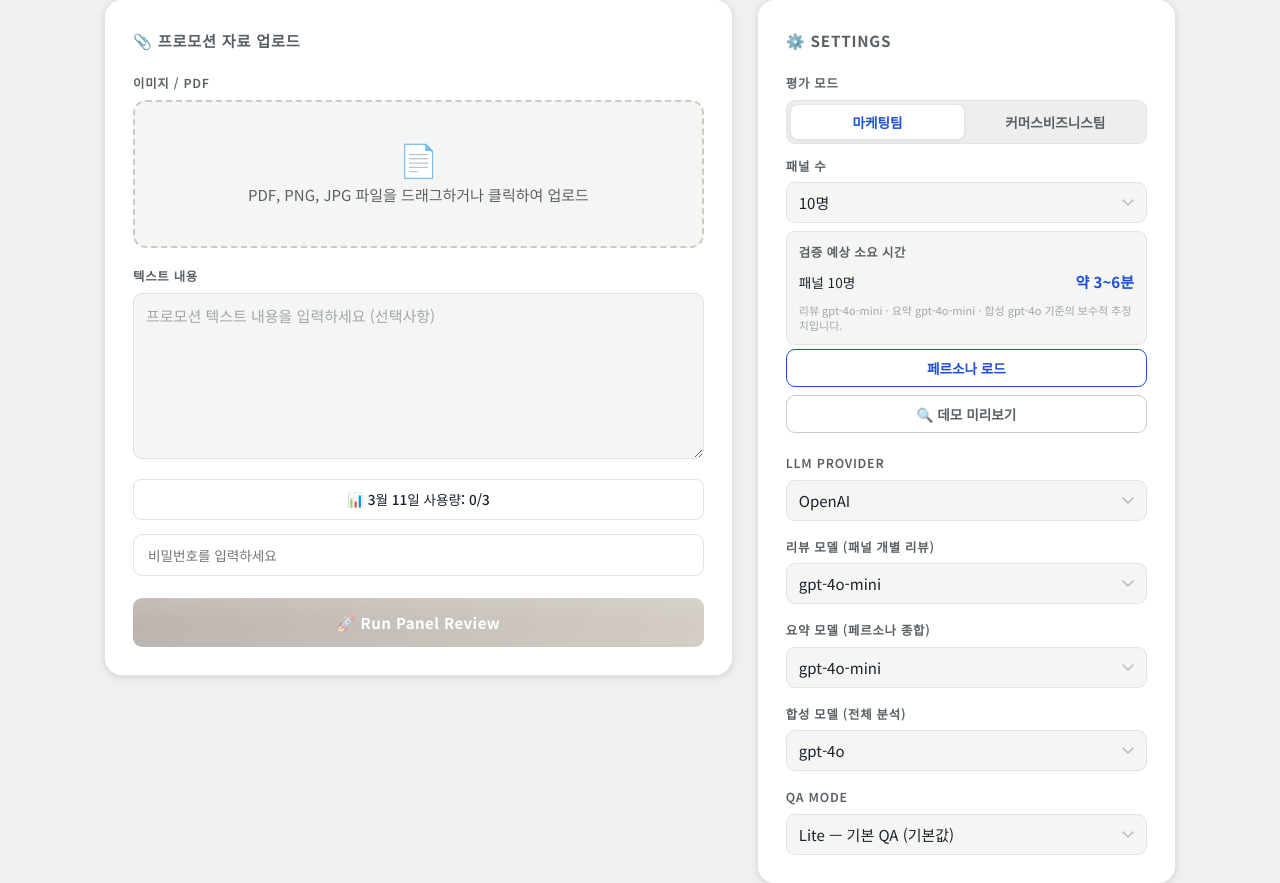
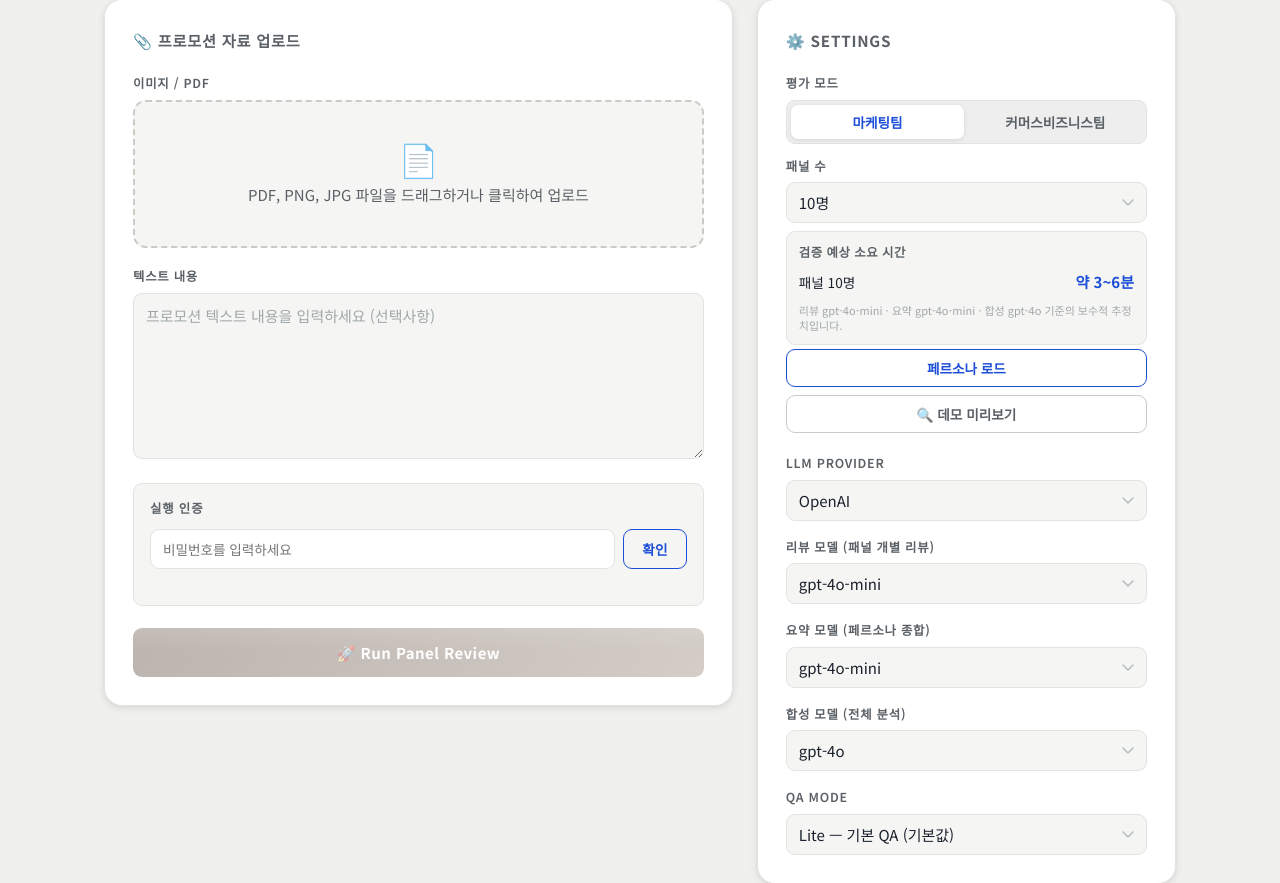
Before and after one commit to wonuseo/synthetic-panels, a FastAPI app: page / in a window 1280 px wide. Shown: the part 693-1576 px from the top of the page. Run offline with FastAPI, Linux system fonts and the light colour scheme.

Commit message:
feat: 비밀번호 인증 UX 개선 — 매 Run 마다 확인 절차
- 사용량(usage-badge) 관련 코드 전면 제거 (badge, /api/review-limit, refreshUsageBadge)
- /api/verify-password 엔드포인트 추가: REVIEW_PASSWORD 설정 시 매 요청마다 검증
- auth-section UI 추가: 실행 인증 레이블 + 비밀번호 입력 + 확인 버튼 인라인 배치
- 인증 흐름: 입력 → 확인 버튼 → 성공 시 Run 버튼 활성화 / 실패 시 에러 메시지
- 입력값 변경 시 인증 상태 초기화, Run 완료 후 재인증 필요
- 디자인: surface-2 배경, gold accent 포커스/호버, label/error 상태 색상 분리
- Enter 키로 확인 버튼 트리거 지원

https://claude.ai/code/session_01FS3YfAArdvZwcAWjDxMMGQ

```diff
--- a/app/api/personas.py
+++ b/app/api/personas.py
@@ -4,10 +4,11 @@ from typing import Optional
 from fastapi import APIRouter
 from fastapi.responses import JSONResponse
 
-from app.core import DAILY_REVIEW_LIMIT, REVIEW_PASSWORD, SHEETS_URL
+from fastapi import Form
+
+from app.core import REVIEW_PASSWORD, SHEETS_URL
 from app.core.funnel import get_funnel_groups
 from app.core.survey import load_survey_template
-from app.services.usage import get_today_count
 from app.sheets.client import open_spreadsheet_by_url
 from app.sheets.personas import sample_panels_for_size
 
@@ -43,11 +44,12 @@ async def api_survey_template(team: str = "marketing"):
         return JSONResponse(status_code=400, content={"ok": False, "error": str(e)})
 
 
-@router.get("/api/review-limit")
-async def api_review_limit():
-    count = get_today_count()
-    needs_password = bool(REVIEW_PASSWORD and count >= DAILY_REVIEW_LIMIT)
-    return {"ok": True, "today_count": count, "limit": DAILY_REVIEW_LIMIT, "needs_password": needs_password}
+@router.post("/api/verify-password")
+async def api_verify_password(password: Optional[str] = Form(None)):
+    if REVIEW_PASSWORD:
+        if not password or password != REVIEW_PASSWORD:
+            return JSONResponse(status_code=403, content={"ok": False, "error": "비밀번호가 올바르지 않습니다."})
+    return {"ok": True}
 
 
 @router.post("/api/personas")
--- a/static/css/controls.css
+++ b/static/css/controls.css
@@ -43,14 +43,34 @@
   box-shadow: none;
 }
 
-/* ── Run password field ── */
-.run-password-wrap {
-  margin-top: 14px;
+/* ── Auth section ── */
+.auth-section {
+  margin-top: 18px;
+  padding: 14px 16px 12px;
+  background: var(--surface-2);
+  border: 1px solid var(--border);
+  border-radius: var(--radius-sm);
 }
-.run-password-wrap input[type="password"] {
-  width: 100%;
-  box-sizing: border-box;
-  padding: 10px 14px;
+
+.auth-section-label {
+  font-size: var(--fs-label);
+  font-weight: 700;
+  color: var(--text-muted);
+  letter-spacing: 0.07em;
+  text-transform: uppercase;
+  margin-bottom: 10px;
+}
+
+.auth-input-row {
+  display: flex;
+  gap: 8px;
+  align-items: center;
+}
+
+.auth-input-row input[type="password"] {
+  flex: 1;
+  min-width: 0;
+  padding: 9px 12px;
   border: 1.5px solid var(--border);
   border-radius: var(--radius-sm);
   background: var(--surface);
@@ -59,10 +79,54 @@
   font-family: var(--font-body);
   transition: border-color 0.18s ease, box-shadow 0.18s ease;
 }
-.run-password-wrap input[type="password"]:focus {
+
+.auth-input-row input[type="password"]:focus {
   outline: none;
   border-color: var(--accent);
-  box-shadow: 0 0 0 3px rgba(135,118,105,.15);
+  box-shadow: 0 0 0 3px var(--accent-glow);
+}
+
+.btn-verify {
+  flex-shrink: 0;
+  padding: 9px 18px;
+  font-size: var(--fs-sm);
+  font-weight: 600;
+  border: 1.5px solid var(--accent);
+  border-radius: var(--radius-sm);
+  cursor: pointer;
+  background: transparent;
+  color: var(--accent);
+  font-family: var(--font-body);
+  letter-spacing: 0.02em;
+  transition: background 0.15s ease, color 0.15s ease, opacity 0.15s ease;
+  white-space: nowrap;
+}
+
+.btn-verify:hover:not(:disabled) {
+  background: var(--accent);
+  color: #fff;
+}
+
+.btn-verify:disabled {
+  opacity: 0.45;
+  cursor: not-allowed;
+}
+
+.auth-status {
+  margin-top: 8px;
+  font-size: var(--fs-sm);
+  color: var(--text-faint);
+  min-height: 16px;
+  line-height: 1.4;
+}
+
+.auth-status.ok {
+  color: var(--accent);
+  font-weight: 600;
+}
+
+.auth-status.error {
+  color: var(--danger);
 }
 
 .usage-badge {
--- a/static/index.html
+++ b/static/index.html
@@ -95,9 +95,13 @@
           <div class="progress-time" id="progress-time"></div>
         </div>
 
-        <div id="usage-badge" class="usage-badge hidden"></div>
-        <div class="run-password-wrap">
-          <input type="password" id="run-password" placeholder="비밀번호를 입력하세요" autocomplete="current-password" />
+        <div class="auth-section">
+          <div class="auth-section-label">실행 인증</div>
+          <div class="auth-input-row">
+            <input type="password" id="run-password" placeholder="비밀번호를 입력하세요" autocomplete="current-password" />
+            <button class="btn-verify" id="btn-verify-password" type="button">확인</button>
+          </div>
+          <div class="auth-status" id="auth-status"></div>
         </div>
         <button class="btn-primary" id="btn-run" disabled>🚀 Run Panel Review</button>
       </div>
--- a/static/js/api.js
+++ b/static/js/api.js
@@ -44,8 +44,10 @@ export async function loadPersonas(panelSize = 10, samplingSeed = null, team = '
   }
 }
 
-export async function checkReviewLimit() {
-  const res = await fetch('/api/review-limit');
+export async function verifyPassword(password) {
+  const fd = new FormData();
+  fd.append('password', password || '');
+  const res = await fetch('/api/verify-password', { method: 'POST', body: fd });
   return await res.json();
 }
 
--- a/static/js/main.js
+++ b/static/js/main.js
@@ -306,9 +306,8 @@ $.provider.addEventListener('change', () => {
 /* ── Initialize ── */
 initTabController();
 initPersonaLoader();
-initReviewRunner(showResults, refreshUsageBadge);
+initReviewRunner(showResults);
 initModelSelectors();
 renderPanelSizeEstimateGuide();
 loadFunnelConfig(state.team);
 ensureSurveyTemplate();
-refreshUsageBadge();
--- a/static/js/review-runner.js
+++ b/static/js/review-runner.js
@@ -1,6 +1,6 @@
-import { $ } from './ui.js';
+import { $, updateRunBtn } from './ui.js';
 import { state } from './state.js';
-import { checkReviewLimit, runReview } from './api.js';
+import { verifyPassword, runReview } from './api.js';
 import { esc } from './render/helpers.js';
 
 export function fmtTime(sec) {
@@ -71,10 +71,61 @@ export function renderPanelSizeEstimateGuide() {
   `;
 }
 
-export function initReviewRunner(showResults, refreshUsageBadge) {
+function setAuthStatus(type, text) {
+  if (!$.authStatus) return;
+  $.authStatus.className = 'auth-status' + (type ? ' ' + type : '');
+  $.authStatus.textContent = text;
+}
+
+function resetAuth() {
+  state.passwordVerified = false;
+  setAuthStatus('', '');
+  if ($.btnVerify) $.btnVerify.disabled = false;
+  updateRunBtn();
+}
+
+export function initReviewRunner(showResults) {
+  // Verify button
+  if ($.btnVerify && $.runPassword) {
+    $.runPassword.addEventListener('input', resetAuth);
+
+    $.btnVerify.addEventListener('click', async () => {
+      const pw = $.runPassword.value.trim();
+      if (!pw) {
+        setAuthStatus('error', '비밀번호를 입력해주세요.');
+        return;
+      }
+      $.btnVerify.disabled = true;
+      setAuthStatus('', '확인 중...');
+      try {
+        const result = await verifyPassword(pw);
+        if (result.ok) {
+          state.passwordVerified = true;
+          setAuthStatus('ok', '인증되었습니다.');
+          updateRunBtn();
+        } else {
+          state.passwordVerified = false;
+          setAuthStatus('error', result.error || '비밀번호가 올바르지 않습니다.');
+          $.btnVerify.disabled = false;
+          updateRunBtn();
+        }
+      } catch {
+        state.passwordVerified = false;
+        setAuthStatus('error', '확인 중 오류가 발생했습니다.');
+        $.btnVerify.disabled = false;
+        updateRunBtn();
+      }
+    });
+
+    $.runPassword.addEventListener('keydown', (e) => {
+      if (e.key === 'Enter') $.btnVerify.click();
+    });
+  }
+
+  // Run button
   $.btnRun.addEventListener('click', async () => {
     const textVal = $.textContent.value.trim();
-    if ((!state.selectedFile && !textVal) || !state.personasLoaded) return;
+    if ((!state.selectedFile && !textVal) || !state.personasLoaded || !state.passwordVerified) return;
 
     const password = $.runPassword ? $.runPassword.value.trim() : null;
 
@@ -132,15 +183,11 @@ export function initReviewRunner(showResults, refreshUsageBadge) {
       );
       if (donePayload) showResults(donePayload);
     } catch (e) {
-      if (e.needsPassword) {
-        alert(e.message);
-      } else {
-        alert('리뷰 실행 중 오류: ' + e.message);
-      }
+      alert('리뷰 실행 중 오류: ' + (e.message || e));
     }
 
     $.progress.classList.add('hidden');
-    $.btnRun.disabled = false;
-    refreshUsageBadge();
+    // Reset auth after run so next run requires re-verification
+    resetAuth();
   });
 }
--- a/static/js/state.js
+++ b/static/js/state.js
@@ -11,6 +11,7 @@ export const state = {
   surveyTemplate: [],
   funnelQuantGroupAverages: {},
   team: 'marketing',
+  passwordVerified: false,
 };
 
 export const OPENAI_MODELS = ['gpt-4o-mini', 'gpt-4o'];
--- a/static/js/ui.js
+++ b/static/js/ui.js
@@ -25,12 +25,13 @@ export const $ = {
   btnBack:      document.getElementById('btn-back'),
   btnSave:      document.getElementById('btn-save'),
   textContent:  document.getElementById('text-content'),
-  usageBadge:   document.getElementById('usage-badge'),
   runPassword:  document.getElementById('run-password'),
+  btnVerify:    document.getElementById('btn-verify-password'),
+  authStatus:   document.getElementById('auth-status'),
 };
 
 export function updateRunBtn() {
-  $.btnRun.disabled = !((state.selectedFile || $.textContent.value.trim()) && state.personasLoaded);
+  $.btnRun.disabled = !((state.selectedFile || $.textContent.value.trim()) && state.personasLoaded && state.passwordVerified);
 }
 
 export function handleFile(file) {
--- a/static/js/usage-badge.js
+++ b/static/js/usage-badge.js
@@ -1,19 +1,2 @@
-import { $ } from './ui.js';
-import { checkReviewLimit } from './api.js';
-
-export async function refreshUsageBadge() {
-  try {
-    const info = await checkReviewLimit();
-    const d = new Date().toLocaleDateString('ko-KR', { timeZone: 'Asia/Seoul', month: 'long', day: 'numeric' });
-    $.usageBadge.classList.remove('hidden', 'warn', 'locked');
-    if (info.needs_password) {
-      $.usageBadge.classList.add('locked');
-      $.usageBadge.textContent = `🔒 ${d} 사용량: ${info.today_count}/${info.limit} (비밀번호 필요)`;
-    } else if (info.today_count >= info.limit - 1 && info.today_count > 0) {
-      $.usageBadge.classList.add('warn');
-      $.usageBadge.textContent = `⚠️ ${d} 사용량: ${info.today_count}/${info.limit}`;
-    } else {
-      $.usageBadge.textContent = `📊 ${d} 사용량: ${info.today_count}/${info.limit}`;
-    }
-  } catch {}
-}
+// usage-badge.js — removed (usage tracking has been deprecated)
+export async function refreshUsageBadge() {}
```
